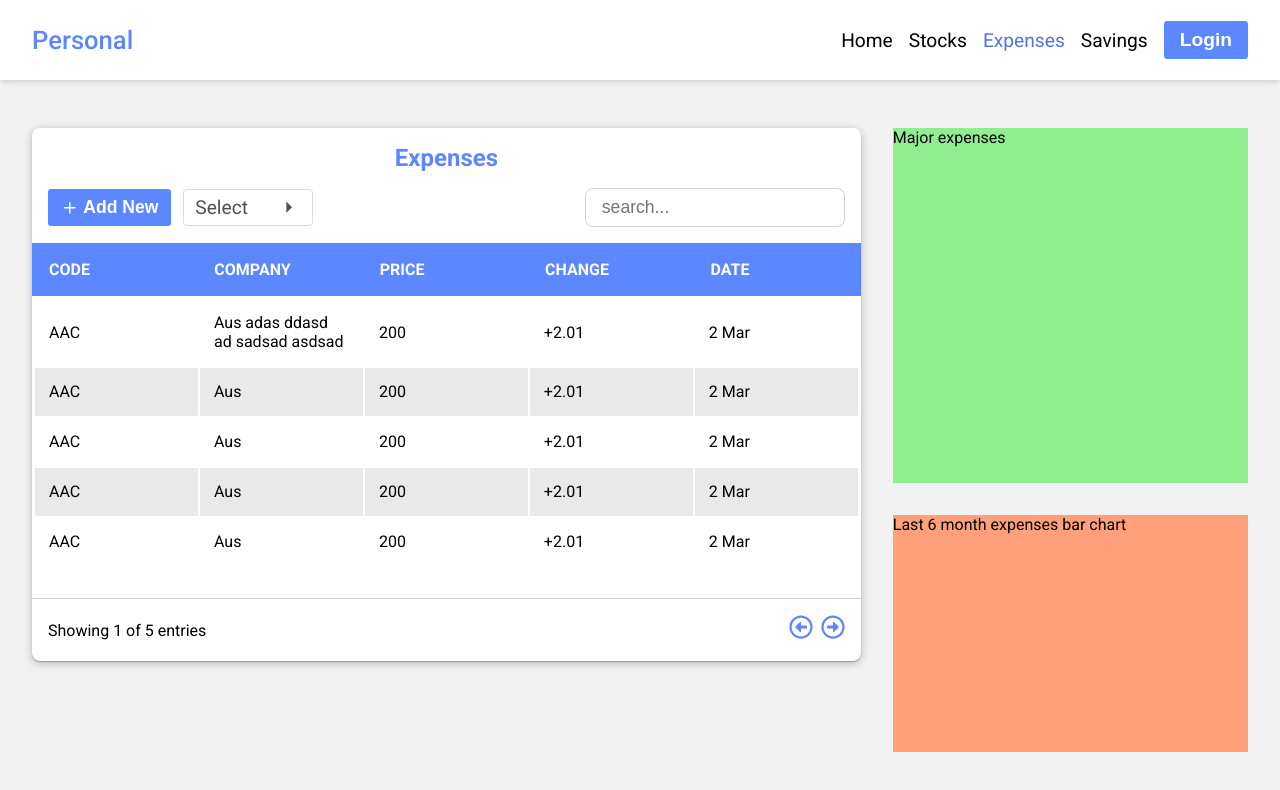
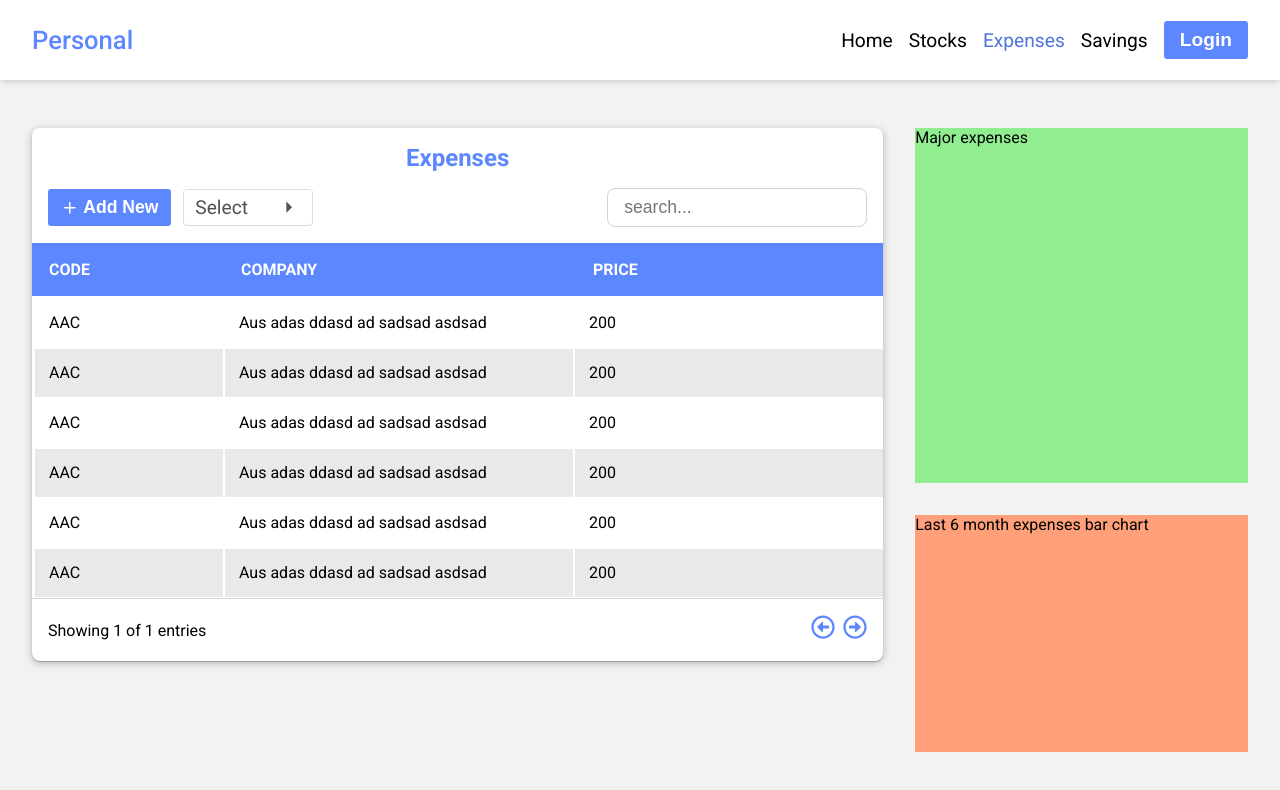
Before and after one commit to gamitej/Personal-Investment, a React (Vite) app in the folder client/: page /expenses in a window 1280 px wide. Shown: the top 790 px of the page. Built offline with nearby package versions, Linux system fonts and the light colour scheme.

Commit message:
FIX : vertical and horizontal scroll issue resolved

```diff
--- a/client/src/App.scss
+++ b/client/src/App.scss
@@ -17,3 +17,18 @@ body {
   background-color: #f2f2f2;
   font-family: "Roboto", sans-serif;
 }
+
+/* for custom scrollbar for webkit browser*/
+
+::-webkit-scrollbar {
+  width: 5px;
+  height: 5px;
+}
+::-webkit-scrollbar-track {
+  -webkit-box-shadow: inset 0 0 6px rgba(0, 0, 0, 0.3);
+}
+::-webkit-scrollbar-thumb {
+  border-radius: 1.5rem;
+  background-color: rgb(179, 171, 171);
+  -webkit-box-shadow: inset 0 0 6px rgba(0, 0, 0, 0.3);
+}
--- a/client/src/components/table/Table.scss
+++ b/client/src/components/table/Table.scss
@@ -1,6 +1,5 @@
-.table {
+.table-main {
   width: 100%;
-  overflow: auto;
   background-color: #ffffff;
   border-radius: 0.5rem;
   box-shadow: rgba(0, 0, 0, 0.25) 0px 0.0625em 0.0625em,
@@ -8,15 +7,19 @@
     rgba(255, 255, 255, 0.1) 0px 0px 0px 1px inset;
 
   h3 {
+    position: sticky;
+    left: 0;
     text-align: center;
     font-weight: 600;
     font-size: 1.5rem;
     color: #5d87ff;
     text-transform: capitalize;
-    margin-top: 1rem;
+    padding-top: 1rem;
   }
 
   .table-toolbar {
+    position: sticky;
+    left: 0;
     padding: 1rem;
     display: flex;
     justify-content: space-between;
@@ -47,6 +50,10 @@
     }
   }
 
+  .table {
+    width: 100%;
+    overflow-x: auto;
+
     .table-header {
       background-color: rgba(255, 255, 255, 0.3);
 
@@ -69,7 +76,6 @@
 
     .table-body {
       margin-top: 0px;
-    overflow-x: auto;
       max-height: calc(100vh - 15rem);
       border: 1px solid rgba(255, 255, 255, 0.3);
 
@@ -88,6 +94,7 @@
           text-align: left;
           vertical-align: middle;
           border-bottom: solid 1px rgba(255, 255, 255, 0.1);
+        }
       }
     }
   }
@@ -119,18 +126,4 @@
       }
     }
   }
-
-  /* for custom scrollbar for webkit browser*/
-
-  ::-webkit-scrollbar {
-    width: 6px;
 }
-  ::-webkit-scrollbar-track {
-    -webkit-box-shadow: inset 0 0 6px rgba(0, 0, 0, 0.3);
-  }
-  ::-webkit-scrollbar-thumb {
-    border-radius: 1.5rem;
-    background-color: gray;
-    -webkit-box-shadow: inset 0 0 6px rgba(0, 0, 0, 0.3);
-  }
-}
--- a/client/src/components/table/Table.tsx
+++ b/client/src/components/table/Table.tsx
@@ -12,7 +12,7 @@ interface TableProps {
   tableHeight?: string;
   showEntriesPerPage?: number;
   rows: { [key: string]: string }[];
-  cols: { label: string; value: string }[];
+  cols: { label: string; value: string; width?: string }[];
   additionalLeftSideToolbarComp?: React.ReactNode;
 }
 
@@ -56,9 +56,9 @@ const Table = ({
    * TSX
    */
   return (
-    <div className="table">
+    <div className="table-main">
       <h3 className="title">{title}</h3>
-      {/* table toolbar*/}
+      {/* =============== table toolbar =============== */}
       <div className="table-toolbar">
         <div className="toolbar-left">{additionalLeftSideToolbarComp}</div>
         <div className="toolbar-right">
@@ -68,33 +68,42 @@ const Table = ({
           </div>
         </div>
       </div>
-      {/* table head */}
+      <div className="table">
+        {/* ================== table head ================ */}
         <div className="table-header">
           <table>
             <thead>
               <tr>
                 {cols.map((item, idx) => (
-                <th key={idx}>{item.label}</th>
+                  <th key={idx} style={{ width: item.width }}>
+                    {item.label}
+                  </th>
                 ))}
               </tr>
             </thead>
           </table>
         </div>
-      {/* table body */}
+        {/* ================= table body ================ */}
         <div className="table-body" style={{ height: tableHeight }}>
           <table>
             <tbody>
               {selectedPageRowsData.map((item, idx) => (
                 <tr key={idx}>
-                {cols.map(({ value }, colsIdx) => (
-                  <td key={`cols-${colsIdx}`}>{item[value]}</td>
+                  {cols.map(({ value, width }, colsIdx) => (
+                    <td
+                      key={`cols-${colsIdx}`}
+                      style={{ width: width ? width : "5rem" }}
+                    >
+                      {item[value]}
+                    </td>
                   ))}
                 </tr>
               ))}
             </tbody>
           </table>
         </div>
-      {/* table footer */}
+      </div>
+      {/* ============= table footer =============== */}
       <div className="table-footer">
         <div className="footer-left">
           Showing {pageNo} of {totalPage} entries
--- a/client/src/pages/Expenses/index.tsx
+++ b/client/src/pages/Expenses/index.tsx
@@ -4,11 +4,11 @@ import Table from "@/components/table/Table";
 import AddButton from "@/components/button/AddButton";
 
 const cols = [
-  { label: "Code", value: "code" },
-  { label: "Company", value: "company" },
-  { label: "Price", value: "price" },
-  { label: "Change", value: "change" },
-  { label: "Date", value: "date" },
+  { label: "Code", value: "code", width: "10rem" },
+  { label: "Company", value: "company", width: "20rem" },
+  { label: "Price", value: "price", width: "25rem" },
+  { label: "Change", value: "change", width: "13rem" },
+  { label: "Date", value: "date", width: "3rem" },
 ];
 
 const rows = [
@@ -17,168 +17,70 @@ const rows = [
     company: "Aus adas ddasd ad sadsad asdsad",
     price: "200",
     change: "+2.01",
-    date: "2 Mar",
+    date: "hi",
   },
   {
     code: "AAC",
-    company: "Aus",
+    company: "Aus adas ddasd ad sadsad asdsad",
     price: "200",
     change: "+2.01",
-    date: "2 Mar",
+    date: "hi",
   },
   {
     code: "AAC",
-    company: "Aus",
+    company: "Aus adas ddasd ad sadsad asdsad",
     price: "200",
     change: "+2.01",
-    date: "2 Mar",
+    date: "hi",
   },
   {
     code: "AAC",
-    company: "Aus",
+    company: "Aus adas ddasd ad sadsad asdsad",
     price: "200",
     change: "+2.01",
-    date: "2 Mar",
+    date: "hi",
   },
   {
     code: "AAC",
-    company: "Aus",
+    company: "Aus adas ddasd ad sadsad asdsad",
     price: "200",
     change: "+2.01",
-    date: "2 Mar",
+    date: "hi",
   },
   {
     code: "AAC",
-    company: "Aus",
+    company: "Aus adas ddasd ad sadsad asdsad",
     price: "200",
     change: "+2.01",
-    date: "2 Mar",
+    date: "hi",
   },
   {
     code: "AAC",
-    company: "Aus",
+    company: "Aus adas ddasd ad sadsad asdsad",
     price: "200",
     change: "+2.01",
-    date: "2 Mar",
+    date: "hi",
   },
   {
     code: "AAC",
-    company: "Aus",
+    company: "Aus adas ddasd ad sadsad asdsad",
     price: "200",
     change: "+2.01",
-    date: "2 Mar",
+    date: "hi",
   },
   {
     code: "AAC",
-    company: "Aus",
+    company: "Aus adas ddasd ad sadsad asdsad",
     price: "200",
     change: "+2.01",
-    date: "2 Mar",
+    date: "hi",
   },
   {
     code: "AAC",
-    company: "Aus",
+    company: "Aus adas ddasd ad sadsad asdsad",
     price: "200",
     change: "+2.01",
-    date: "2 Mar",
-  },
-  {
-    code: "AAC",
-    company: "Aus",
-    price: "200",
-    change: "+2.01",
-    date: "2 Mar",
-  },
-  {
-    code: "AAC",
-    company: "Aus",
-    price: "200",
-    change: "+2.01",
-    date: "2 Mar",
-  },
-  {
-    code: "AAC",
-    company: "Aus",
-    price: "200",
-    change: "+2.01",
-    date: "2 Mar",
-  },
-  {
-    code: "AAC",
-    company: "Aus",
-    price: "200",
-    change: "+2.01",
-    date: "2 Mar",
-  },
-  {
-    code: "AAC",
-    company: "Aus",
-    price: "200",
-    change: "+2.01",
-    date: "2 Mar",
-  },
-  {
-    code: "AAC",
-    company: "Aus",
-    price: "200",
-    change: "+2.01",
-    date: "2 Mar",
-  },
-  {
-    code: "AAC",
-    company: "Aus",
-    price: "200",
-    change: "+2.01",
-    date: "2 Mar",
-  },
-  {
-    code: "AAC",
-    company: "Aus",
-    price: "200",
-    change: "+2.01",
-    date: "2 Mar",
-  },
-  {
-    code: "AAC",
-    company: "Aus",
-    price: "200",
-    change: "+2.01",
-    date: "2 Mar",
-  },
-  {
-    code: "AAC",
-    company: "Aus",
-    price: "200",
-    change: "+2.01",
-    date: "2 Mar",
-  },
-  {
-    code: "AAC",
-    company: "Aus",
-    price: "200",
-    change: "+2.01",
-    date: "2 Mar",
-  },
-  {
-    code: "AAC",
-    company: "Aus",
-    price: "200",
-    change: "+2.01",
-    date: "2 Mar",
-  },
-  {
-    code: "AAC",
-    company: "Aus",
-    price: "200",
-    change: "+2.01",
-    date: "2 Mar",
-  },
-  {
-    code: "AAC",
-    company: "Aus",
-    price: "200",
-    change: "+2.01",
-    date: "2 Mar",
+    date: "hi",
   },
 ];
 
@@ -192,6 +94,7 @@ const Expenses = () => {
         <div className="expense-table">
           <div>
             <Table
+              showEntriesPerPage={10}
               title="Expenses"
               tableHeight="300px"
               cols={cols}
```
Lines whose indentation alone changed are shown as unchanged.
